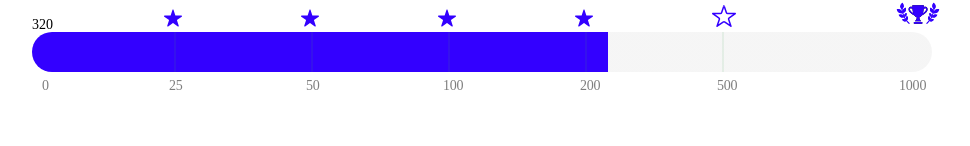
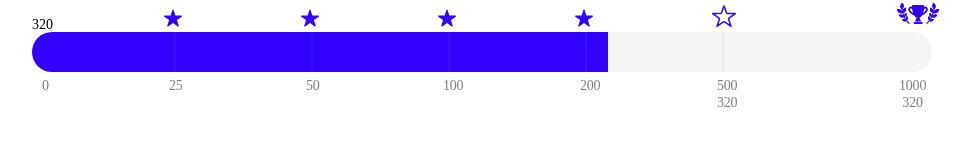
Before and after one commit to ARH2004/test-task-mass.project, a Vue app: page / in a window 1280 px wide. Shown: the part 182-328 px from the top of the page, without its empty margins (68-1038 px from the left). Built offline with nearby package versions, Linux system fonts and the light colour scheme.

Commit message:
feat: added a display of the number of points

```diff
--- a/src/components/progressTracking/thermometer.vue
+++ b/src/components/progressTracking/thermometer.vue
@@ -23,6 +23,9 @@
             <hr class="thermometer__line" v-if="index < stages.length - 1" />
             <div class="thermometer__number">
               {{ item.thresholdPoints }}
+						<div class="test" v-if="item.thresholdPoints >= contBestResult()">
+              {{ contBestResult() }}
+            </div>
             </div>
           </div>
         </div>
@@ -46,7 +49,7 @@ export default {
   data() {
     return {
       percent: 0,
-			countStart: 0
+			countStart: 0,
     };
   },
   methods: {
```
